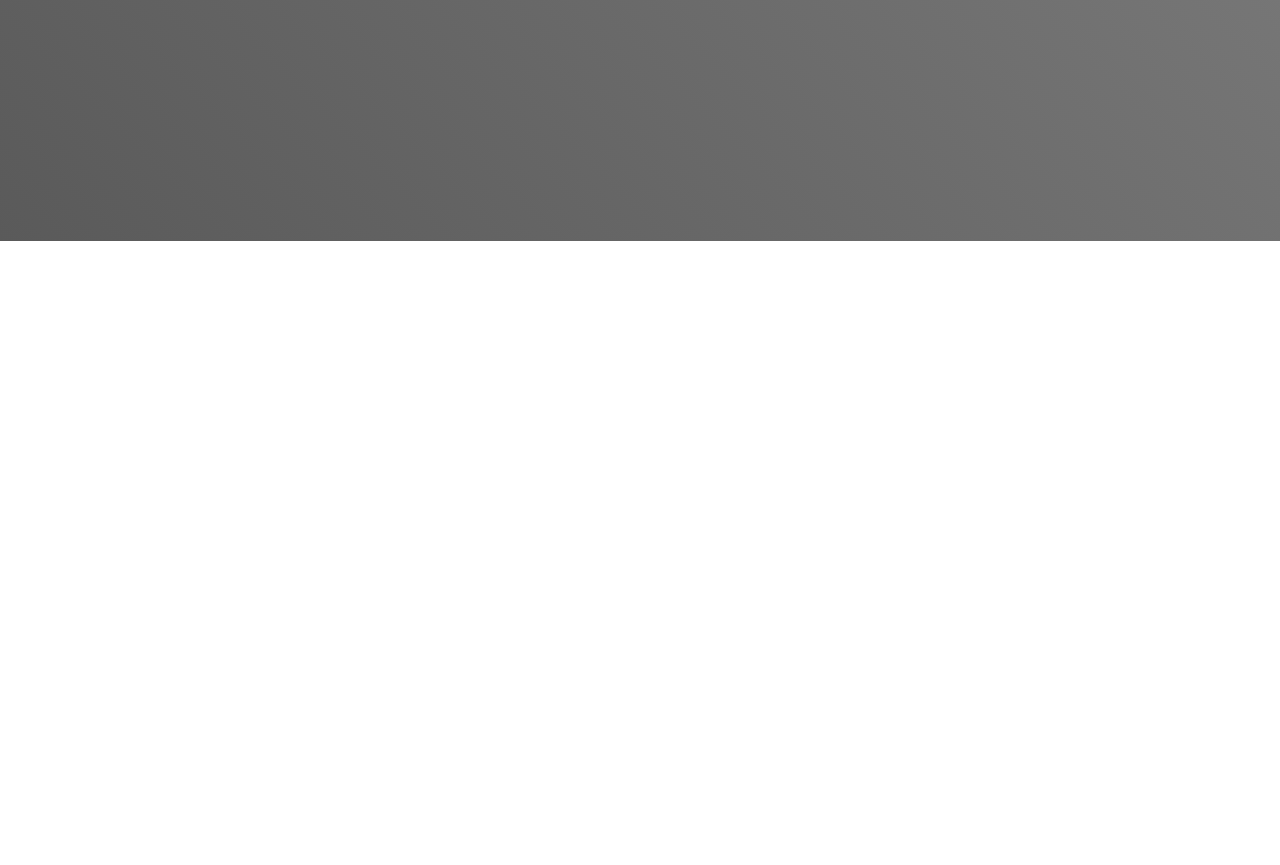
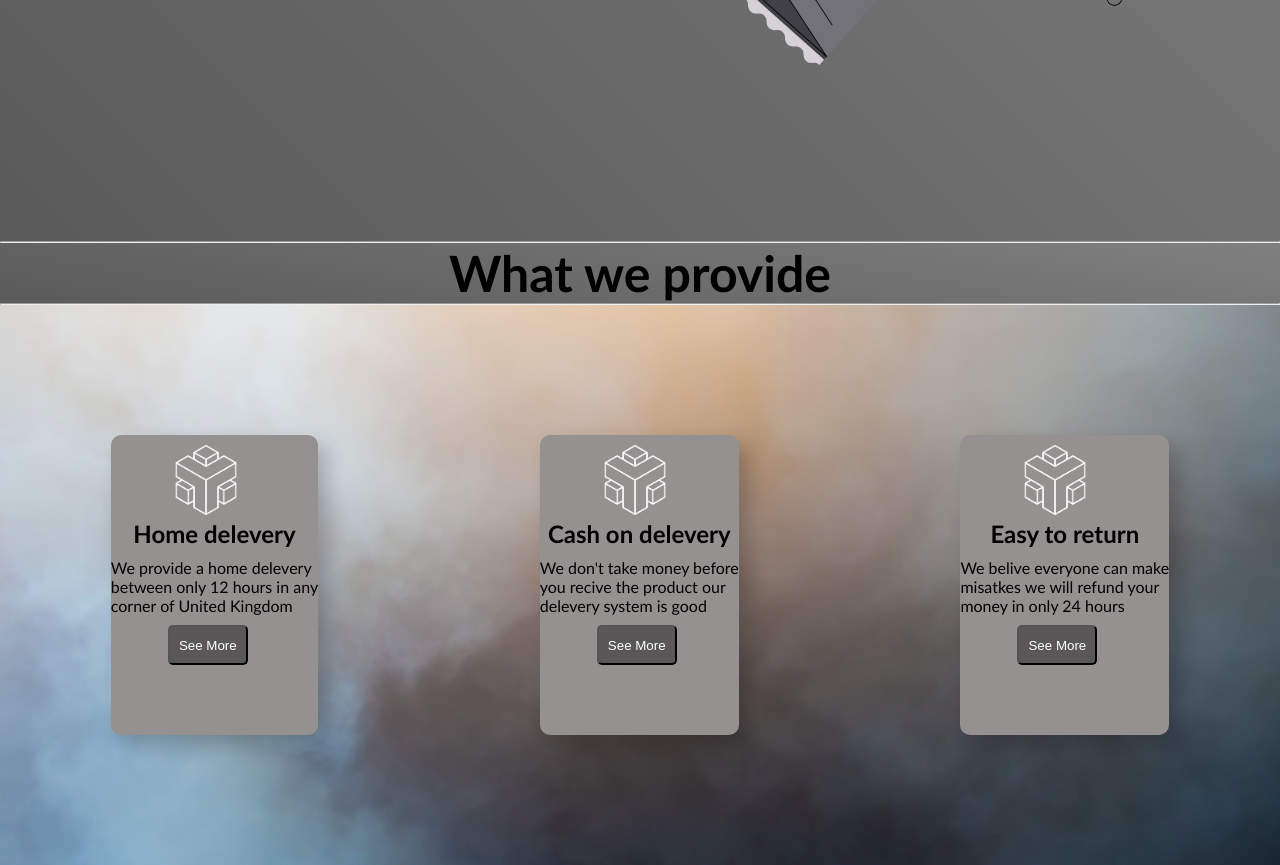
Before and after one commit to Emranhossainshuvo/conceptual-session-task, a plain HTML site: page index.html in a window 1280 px wide. Shown: the part 719-1584 px from the top of the page. Before the commit the page ends 960 px from the top, so only its background shows below. Drawn offline with Linux system fonts and the light colour scheme.

Commit message:
main section completed

```diff
--- a/index.html
+++ b/index.html
@@ -32,9 +32,37 @@
             <button class="banner-button">More</button>
         </div>
         <div>
-            <img class="banner-image" src="images/undraw_couple_love_re_3fw6.png" alt="">
+            <img class="banner-image" src="images/banner.png" alt="">
         </div>
 
+
+        </section>
+        <section id="main-section">
+            <hr>
+            <h1 id="main-section-heading">
+                What we provide
+            </h1>
+            <hr>
+            <div class="main-section-div">
+                <div class="single-div">
+                    <img class="icon-image" src="images/0.png" alt="">
+                    <h2 class="single-div-heading">Home delevery</h2>
+                    <p class="single-div-text">We provide a home delevery <br> between only 12 hours in any <br> corner of United Kingdom</p>
+                    <button class="single-div-button">See More</button>
+                </div>
+                <div class="single-div">
+                    <img class="icon-image" src="images/0.png" alt="">
+                    <h2 class="single-div-heading">Cash on delevery</h2>
+                    <p class="single-div-text">We don't take  money  before<br> you recive the product our <br>  delevery system is good</p>
+                    <button class="single-div-button">See More</button>
+                </div>
+                <div class="single-div">
+                    <img class="icon-image" src="images/0.png" alt="">
+                    <h2 class="single-div-heading">Easy to return</h2>
+                    <p class="single-div-text">We belive everyone can make <br> misatkes we will refund your  <br>money in only 24  hours</p>
+                    <button class="single-div-button">See More</button>
+                </div>
+            </div>
         </section>
     </main>
     <footer>
--- a/styles/styles.css
+++ b/styles/styles.css
@@ -56,3 +56,65 @@
 .banner-button:hover{
     background-color: #464444;
 }
+/* .main-section-div{
+
+} */
+.main-section-div{
+    /* border: 3px solid blue; */
+    display: flex;
+    justify-content: space-around;
+    align-items: center;
+    width: 100%;
+    height: 70vh;
+    background-image: url('/images/hamish-weir-aYEUXnVG8tg-unsplash.jpg');
+    background-repeat: no-repeat;
+    background-size: cover;
+    /* box-shadow: 10px 10px 20px rgba(12, 10, 10, 0.22); */
+    /* box-shadow: 10px, 10px, 10px, #464444; */
+}
+.icon-image{
+    height: 70px;
+    margin-left: 60px;
+    margin-top: 10px;
+
+}
+#main-section-heading{
+    text-align: center;
+    font-family: 'Gill Sans', 'Gill Sans MT', Calibri, 'Trebuchet MS', sans-serif;
+    font-size: 50px;
+    background-color: #646060;
+    background: linear-gradient(10deg, #5A5A5A, #808080 )
+    /* color: red; */
+}
+.single-div{
+    /* border: 2px solid black; */
+    height: 300px;
+    background-color: rgb(150, 145, 145);
+    border-radius: 10px;
+    box-shadow: 10px 10px 20px rgba(12, 10, 10, 0.22);
+}
+.single-div-heading{
+    margin-top: 10x;
+    text-align: center;
+    font-family: 'Gill Sans', 'Gill Sans MT', Calibri, 'Trebuchet MS', sans-serif;
+    margin-bottom: 10px;
+}
+.single-div-text{
+    text-align: justify;
+    margin-bottom: 10px;
+    font-family: 'Gill Sans', 'Gill Sans MT', Calibri, 'Trebuchet MS', sans-serif;
+}
+.single-div-button{
+    background-color: rgb(89, 87, 87);
+    color: white;
+    height: 40px;
+    width: 80px;
+    border-radius: 5px;
+    /* text-align: center */
+    /* justify-content: center; */
+    margin-left: 57px;
+}
+.single-div-button:hover{
+
+        background-color: #968e8e;
+}
```
Also changed, not shown: images/hamish-weir-aYEUXnVG8tg-unsplash.jpg (added).
